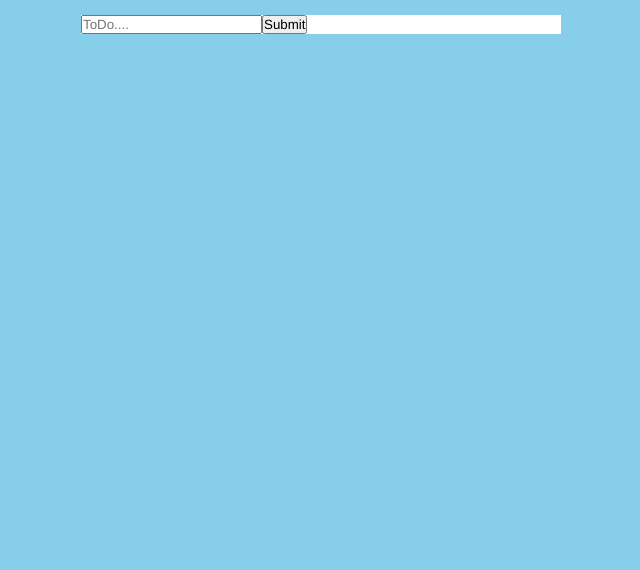
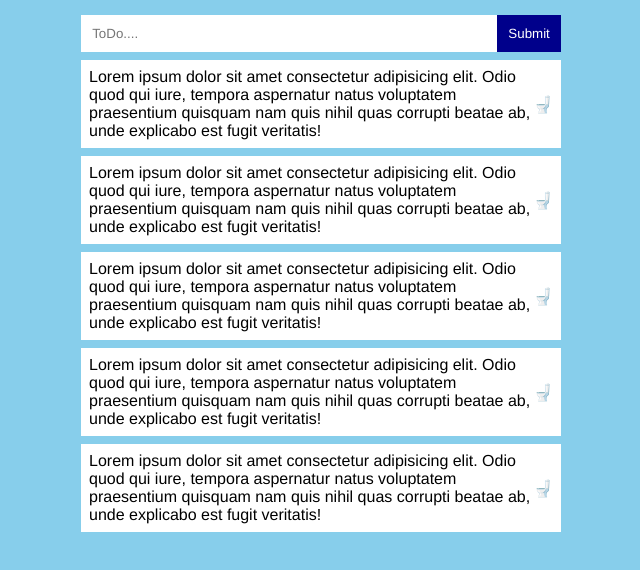
Before and after one commit to TigranYeghiazaryan/To-Do-List, a plain HTML site: page index.html in a window 1280 px wide. Shown: the part 70-640 px from the top of the page, without its empty margins (319-959 px from the left). Drawn offline with Linux system fonts and the light colour scheme.

Commit message:
Features

```diff
--- a/index.html
+++ b/index.html
@@ -10,10 +10,32 @@
   <body>
     <div class="container">
         <h1 class="title">To Do List</h1>
-        <form class="form">
+        <form class="form" data-form>
             <input type="text" placeholder="ToDo....">
             <button class="btn">Submit</button>
         </form>
+        <div class="lists">
+            <div class="todo" data-lists>
+                <p>Lorem ipsum dolor sit amet consectetur adipisicing elit. Odio quod qui iure, tempora aspernatur natus voluptatem praesentium quisquam nam quis nihil quas corrupti beatae ab, unde explicabo est fugit veritatis!</p>
+                <span>🚽</span>
+            </div>
+            <div class="todo">
+                <p>Lorem ipsum dolor sit amet consectetur adipisicing elit. Odio quod qui iure, tempora aspernatur natus voluptatem praesentium quisquam nam quis nihil quas corrupti beatae ab, unde explicabo est fugit veritatis!</p>
+                <span>🚽</span>
+            </div>
+            <div class="todo">
+                <p>Lorem ipsum dolor sit amet consectetur adipisicing elit. Odio quod qui iure, tempora aspernatur natus voluptatem praesentium quisquam nam quis nihil quas corrupti beatae ab, unde explicabo est fugit veritatis!</p>
+                <span>🚽</span>
+            </div>
+            <div class="todo">
+                <p>Lorem ipsum dolor sit amet consectetur adipisicing elit. Odio quod qui iure, tempora aspernatur natus voluptatem praesentium quisquam nam quis nihil quas corrupti beatae ab, unde explicabo est fugit veritatis!</p>
+                <span>🚽</span>
+            </div>
+            <div class="todo">
+                <p>Lorem ipsum dolor sit amet consectetur adipisicing elit. Odio quod qui iure, tempora aspernatur natus voluptatem praesentium quisquam nam quis nihil quas corrupti beatae ab, unde explicabo est fugit veritatis!</p>
+                <span>🚽</span>
+            </div>
+        </div>
     </div>
   </body>
 </html>
--- a/main.js
+++ b/main.js
@@ -0,0 +1 @@
+const form = document.querySelector("[data-form]");
--- a/style.css
+++ b/style.css
@@ -25,3 +25,27 @@ body{
     display: flex;
     align-items: center;
 }
+
+.form input{
+    flex: 1;
+    padding: 0.7rem;
+    border: none;
+    background-color: transparent;
+    outline: none;
+}
+
+.form .btn{
+    padding: 0.7rem;
+    background-color: darkblue;
+    color: #fff;
+    cursor: pointer;
+    border: none;
+}
+
+.lists .todo{
+    display: flex;
+    align-items: center;
+    background-color: #fff;
+    margin-top: 0.5rem;
+    padding: 0.5rem;
+}
```
